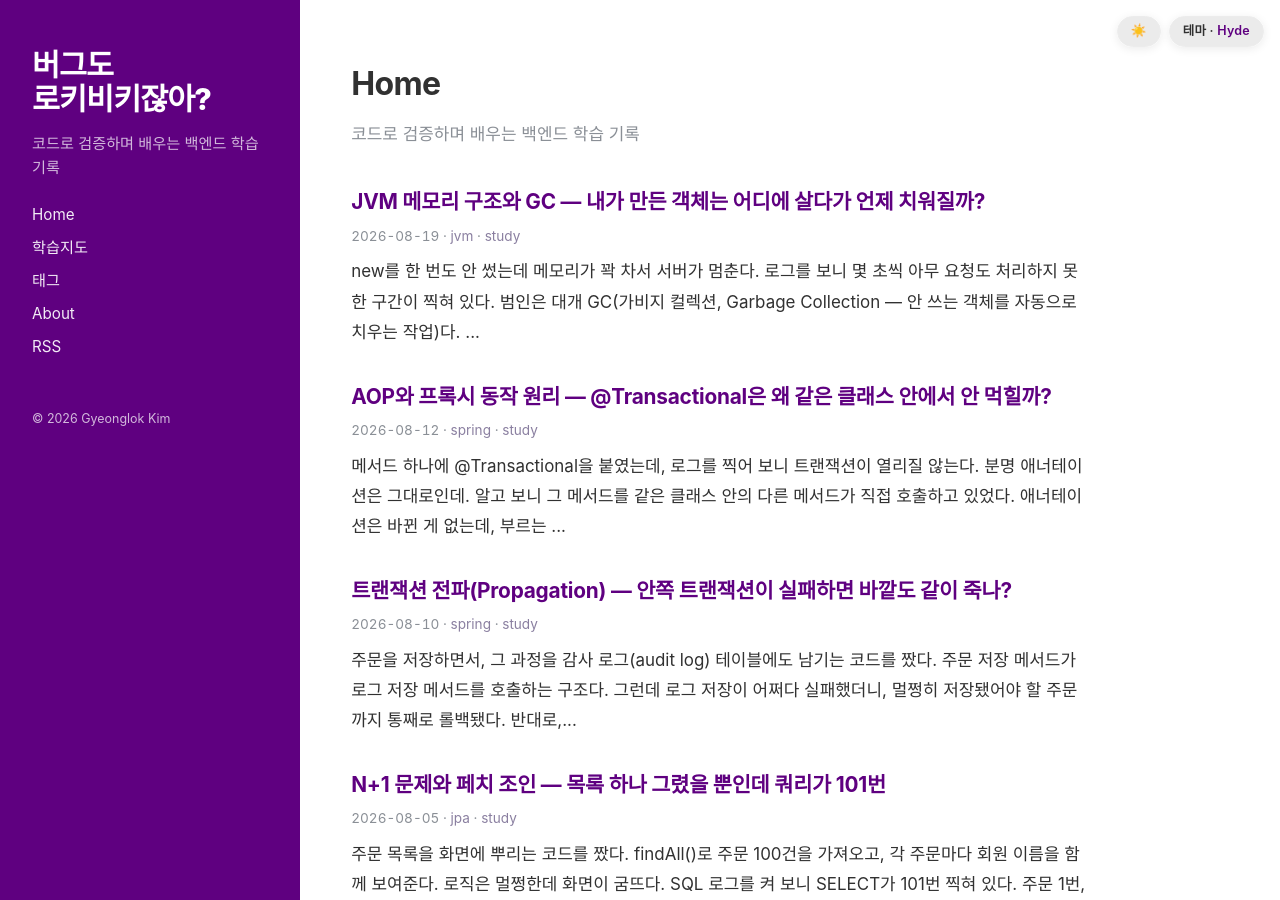
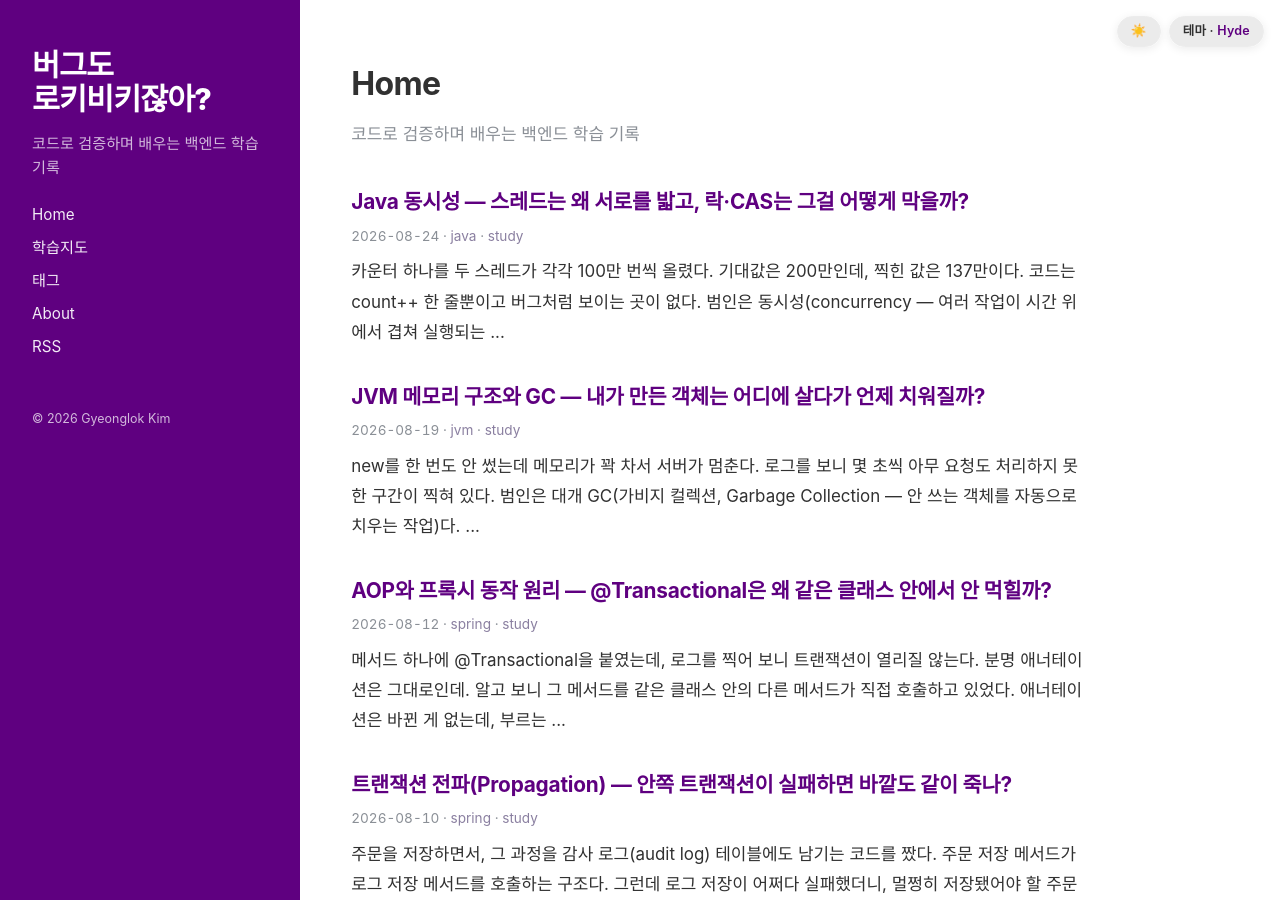
Before and after one commit to Rok93/Rok93.github.io, a Jekyll site: the page built from index.md, in a window 1280 px wide and 900 px high. Built offline with Jekyll 4.4.1, drawn with Linux system fonts in a browser that asks for light colours; some web fonts are replaced.

Commit message:
post: Java 동시성 — 스레드는 왜 서로를 밟고, 락·CAS는 그걸 어떻게 막을까? (auto via study-pipeline)

````diff
--- a/_data/roadmap.yml
+++ b/_data/roadmap.yml
@@ -54,8 +54,8 @@ categories:
         url: /2026/08/19/jvm-memory-gc.html
       - slug: "java-concurrency"
         title: "Java 동시성: 스레드·락·CAS"
-        done: false
-        url: null
+        done: true
+        url: /2026/08/24/java-concurrency.html
   - name: "분산 / 메시징"
     items:
       - slug: "cap-theorem"
--- /dev/null
+++ b/_posts/2026-08-24-java-concurrency.md
@@ -0,0 +1,203 @@
+---
+layout: post
+title: 'Java 동시성 — 스레드는 왜 서로를 밟고, 락·CAS는 그걸 어떻게 막을까?'
+date: 2026-08-24 09:00:00 +0900
+image: /assets/img/java-concurrency/hero.jpg
+generated: true
+tags: [java, study]
+sanitized: true
+---
+
+카운터 하나를 두 스레드가 각각 100만 번씩 올렸다. 기대값은 200만인데, 찍힌 값은 137만이다. 코드는 `count++` 한 줄뿐이고 버그처럼 보이는 곳이 없다. 범인은 **동시성(concurrency — 여러 작업이 시간 위에서 겹쳐 실행되는 것)**이다. 자바(Java)는 여러 **스레드(thread — 하나의 프로그램 안에서 동시에 도는 실행 흐름)**를 손쉽게 띄울 수 있지만, 그 스레드들이 **같은 데이터를 함께 만지는 순간** 위 같은 "숫자가 새는" 일이 생긴다. 이 글은 왜 `count++`가 안전하지 않은지부터, 그걸 막는 **락(lock)**과 **CAS(Compare-And-Swap)**가 각각 어떤 원리로 동작하는지를 따라간다.
+
+<p style="font-size:13px;color:#5f5a68;background:#faf8fc;border-left:3px solid #b9a9cc;padding:8px 12px;border-radius:6px;margin:16px 0;">📝 이 글에 나오는 수치·코드·시나리오는 실제 겪은 장애가 아니라, <b>개념을 쉽게 보여주기 위해 지어낸 예시</b>입니다.</p>
+
+<figure style="margin:22px 0;text-align:center;">
+<img src="/assets/img/java-concurrency/hero.jpg" alt="여러 스레드가 하나의 공유 자원에 동시에 접근하고 자물쇠가 그것을 지키는 모습을 형상화한 삽화" style="max-width:100%;border-radius:12px;">
+<figcaption style="font-size:12px;color:#5f5a68;margin-top:8px;">여러 스레드가 같은 자원을 동시에 만지면 값이 깨진다. 락·CAS는 그 접근을 정리하는 두 가지 방식이다.</figcaption>
+</figure>
+
+## `count++`은 한 동작이 아니다
+
+먼저 **무엇**부터. `count++`은 소스에선 한 줄이지만, CPU가 실제로 하는 일은 **세 단계**다.
+
+1. **읽기(read)**: 메모리에서 현재 `count` 값을 가져온다.
+2. **더하기(modify)**: 그 값에 1을 더한다.
+3. **쓰기(write)**: 결과를 다시 메모리에 저장한다.
+
+문제는 이 세 단계 **사이사이에 다른 스레드가 끼어들 수 있다**는 것이다. 스레드 A가 `count`(=10)를 읽고 아직 저장하기 전에, 스레드 B도 같은 10을 읽는다. 둘 다 11을 계산해 저장하면, 두 번 더했는데 결과는 11 — **한 번의 증가가 사라진다**. 이렇게 **실행 순서(타이밍)에 따라 결과가 달라지는 결함**을 **경쟁 상태(race condition)**라 부른다.
+
+**왜** 중요할까? 이 버그는 재현이 어렵다. 타이밍이 맞아야만 터지니, 테스트에선 멀쩡하다가 트래픽이 몰리는 운영에서만 값이 샌다. 서두의 "137만"이 바로 63만 번의 증가가 이렇게 증발한 결과다.
+
+<!-- diagram: lost-update -->
+<figure style="margin:22px 0;padding:16px;background:#faf8fc;border:1px solid #e4e0ec;border-radius:12px;max-width:470px;">
+<svg style="width:100%;height:auto;display:block;" viewBox="0 0 330 190" role="img" aria-label="두 스레드가 같은 값 10을 읽고 각자 11을 써서 한 번의 증가가 사라지는 경쟁 상태">
+  <g font-size="9" font-family="ui-monospace,SFMono-Regular,Menlo,Consolas,monospace">
+    <text x="165" y="15" text-anchor="middle" fill="#5F0080" font-weight="700" font-size="9.5">경쟁 상태: 사라진 증가</text>
+    <!-- Thread A column -->
+    <text x="66" y="34" text-anchor="middle" fill="#5F0080" font-size="8.5" font-weight="700">스레드 A</text>
+    <rect x="24" y="42" width="84" height="20" rx="4" fill="#f3ecf7" stroke="#7d5a9e"/>
+    <text x="66" y="55" text-anchor="middle" fill="#5f5a68" font-size="7.5">읽기: count=10</text>
+    <rect x="24" y="92" width="84" height="20" rx="4" fill="#f3ecf7" stroke="#7d5a9e"/>
+    <text x="66" y="105" text-anchor="middle" fill="#5f5a68" font-size="7.5">쓰기: count=11</text>
+    <!-- Thread B column -->
+    <text x="264" y="34" text-anchor="middle" fill="#5F0080" font-size="8.5" font-weight="700">스레드 B</text>
+    <rect x="222" y="66" width="84" height="20" rx="4" fill="#f3ecf7" stroke="#7d5a9e"/>
+    <text x="264" y="79" text-anchor="middle" fill="#5f5a68" font-size="7.5">읽기: count=10</text>
+    <rect x="222" y="116" width="84" height="20" rx="4" fill="#f7e6dc" stroke="#b23a00"/>
+    <text x="264" y="129" text-anchor="middle" fill="#b23a00" font-size="7.5">쓰기: count=11</text>
+    <!-- shared value -->
+    <text x="165" y="160" text-anchor="middle" fill="#b23a00" font-size="8" font-weight="700">두 번 더했는데 count = 11 (하나 증발)</text>
+    <text x="165" y="176" text-anchor="middle" fill="#5f5a68" font-size="7">B가 A의 쓰기 전에 같은 10을 읽은 게 원인</text>
+  </g>
+</svg>
+<figcaption style="font-size:12px;color:#5f5a68;margin-top:8px;">읽기와 쓰기 사이에 다른 스레드가 끼어들면, 마지막 쓰기가 앞선 쓰기를 덮어써 증가가 사라진다.</figcaption>
+</figure>
+
+## 눈에 안 보이는 또 하나의 문제 — 가시성(visibility)
+
+경쟁 상태만이 아니다. 스레드는 성능을 위해 값을 **CPU 캐시나 레지스터에 잠깐 들고** 있기도 한다. 그러면 한 스레드가 바꾼 값이 **다른 스레드에는 한동안 안 보이는** 일이 생긴다. 이걸 **가시성(visibility) 문제**라 한다.
+
+전형적 예로, 한 스레드가 `while (running) { ... }`로 도는데 다른 스레드가 `running = false`로 바꿔도 **루프가 안 멈추는** 경우가 있다. 도는 스레드가 옛 `running` 값을 캐시에 쥐고 있어서다.
+
+자바는 이를 위해 **`volatile`** 키워드를 준다. `volatile`을 붙인 변수는 항상 **주 메모리(main memory)에서 읽고 쓰도록** 강제해, 한 스레드의 변경이 즉시 다른 스레드에 보인다. 단, **주의**: `volatile`은 **가시성만** 보장하지 원자성(한 덩어리로 실행됨)은 보장하지 않는다. 그래서 `volatile int count; count++`는 여전히 안전하지 않다 — 읽기·쓰기 사이 끼어듦은 그대로 막지 못하기 때문이다.
+
+## 락(lock) — 한 번에 한 스레드만 들어가게 막는다
+
+경쟁 상태의 근본 원인은 "읽기~쓰기 세 단계가 쪼개질 수 있다"는 것이다. 그러니 **그 세 단계를 통째로 묶어, 한 번에 한 스레드만 실행하게** 만들면 된다. 이 "한 스레드만 들어갈 수 있는 구역"을 **임계 영역(critical section)**, 그 출입을 통제하는 장치를 **락(lock, 자물쇠)**이라 한다.
+
+자바의 가장 기본 도구는 **`synchronized`**다. **이 코드가 하는 일**: 메서드나 블록에 `synchronized`를 붙이면, 그 구역에 들어가려는 스레드는 먼저 **모니터 락(monitor lock)**을 얻어야 하고, 못 얻으면 앞 스레드가 나올 때까지 **기다린다(blocking)**.
+
+```java
+// 이 코드가 하는 일: 한 번에 한 스레드만 increment 본문을 실행하게 막는다
+private int count = 0;
+
+public synchronized void increment() {
+    count++;          // 읽기-더하기-쓰기가 하나의 덩어리로 보호됨
+}
+```
+
+이제 A가 `increment()` 안에 있는 동안 B는 문 앞에서 대기하므로, 서두의 "사라진 증가"가 생기지 않는다. `synchronized`는 **원자성과 가시성을 함께** 보장한다(락을 풀 때 변경이 주 메모리로 반영됨).
+
+더 유연한 도구로 **`ReentrantLock`**도 있다. `lock()` / `unlock()`을 직접 호출해, "일정 시간만 기다리기(`tryLock`)"나 "여러 조건으로 나눠 대기하기" 같은 세밀한 제어가 된다. 대신 **`unlock()`을 `finally`에서 반드시 호출**해야 한다 — 안 그러면 예외가 났을 때 락이 안 풀려 다른 스레드가 영영 못 들어간다.
+
+<!-- diagram: lock-mutex -->
+<figure style="margin:22px 0;padding:16px;background:#faf8fc;border:1px solid #e4e0ec;border-radius:12px;max-width:470px;">
+<svg style="width:100%;height:auto;display:block;" viewBox="0 0 330 175" role="img" aria-label="스레드 A가 락을 쥐고 임계 영역 안에서 실행하는 동안 스레드 B는 문 앞에서 대기하는 모습">
+  <g font-size="9" font-family="ui-monospace,SFMono-Regular,Menlo,Consolas,monospace">
+    <text x="165" y="16" text-anchor="middle" fill="#5F0080" font-weight="700" font-size="9.5">락: 한 번에 한 스레드만</text>
+    <!-- critical section box -->
+    <rect x="118" y="34" width="120" height="86" rx="8" fill="#f3ecf7" stroke="#5F0080" stroke-width="1.6"/>
+    <text x="178" y="50" text-anchor="middle" fill="#5F0080" font-size="8" font-weight="700">임계 영역</text>
+    <text x="178" y="63" text-anchor="middle" fill="#5f5a68" font-size="7">count++</text>
+    <!-- lock icon -->
+    <rect x="163" y="72" width="30" height="22" rx="3" fill="#fff" stroke="#5F0080" stroke-width="1.4"/>
+    <path d="M170,72 v-6 a8,8 0 0 1 16,0 v6" fill="none" stroke="#5F0080" stroke-width="1.4"/>
+    <!-- Thread A inside -->
+    <circle cx="150" cy="105" r="9" fill="#e3f2ea" stroke="#1f7a4d" stroke-width="1.5"/>
+    <text x="150" y="108" text-anchor="middle" fill="#1f7a4d" font-size="8">A</text>
+    <text x="150" y="132" text-anchor="middle" fill="#1f7a4d" font-size="6.8" font-weight="700">락 획득 → 실행</text>
+    <!-- Thread B waiting -->
+    <circle cx="40" cy="77" r="11" fill="#f7e6dc" stroke="#b23a00" stroke-width="1.5"/>
+    <text x="40" y="80" text-anchor="middle" fill="#b23a00" font-size="8">B</text>
+    <text x="40" y="98" text-anchor="middle" fill="#b23a00" font-size="6.8" font-weight="700">대기(blocked)</text>
+    <line x1="52" y1="77" x2="114" y2="77" stroke="#b23a00" stroke-width="1.3" stroke-dasharray="3 3" marker-end="url(#axb)"/>
+    <text x="165" y="158" text-anchor="middle" fill="#5f5a68" font-size="7.2">A가 unlock 하면 그때 B가 들어간다. 순서가 강제돼 값이 안 샌다.</text>
+    <defs><marker id="axb" markerWidth="8" markerHeight="8" refX="6" refY="3" orient="auto"><path d="M0,0 L6,3 L0,6 Z" fill="#b23a00"/></marker></defs>
+  </g>
+</svg>
+<figcaption style="font-size:12px;color:#5f5a68;margin-top:8px;">락은 임계 영역을 "한 명만 통과하는 문"으로 만든다. 나머지는 문 앞에서 기다린다(blocking).</figcaption>
+</figure>
+
+## CAS(Compare-And-Swap) — 락 없이, 실패하면 다시
+
+락은 확실하지만 비용이 있다. 대기하는 스레드는 **멈춰서(blocking)** 기다리고, 운영체제가 스레드를 재웠다 깨우는 **문맥 전환(context switch)** 비용도 든다. 경쟁이 심하지 않은데도 항상 문을 잠그는 건 과하다.
+
+그래서 나온 다른 접근이 **CAS(Compare-And-Swap, 비교 후 교체)**다. **무엇**이냐면, CPU가 제공하는 **원자적(더 이상 안 쪼개지는) 단일 명령**으로, 이렇게 동작한다.
+
+> "이 메모리 값이 **아직 내가 아는 그 값(기대값)이면**, 새 값으로 바꿔라. **이미 바뀌었으면** 바꾸지 말고 실패를 알려라."
+
+이 비교와 교체가 **한 명령으로 원자적**이라, 그 사이에 끼어듦이 없다. 만약 실패하면(다른 스레드가 먼저 바꿨으면), **최신 값을 다시 읽어 재시도**한다. 이 "성공할 때까지 반복"을 흔히 **스핀(spin)**이라 한다.
+
+자바에서는 `java.util.concurrent.atomic`의 **`AtomicInteger`** 같은 클래스가 내부적으로 CAS를 쓴다.
+
+```java
+// 이 코드가 하는 일: 락 없이, CAS로 안전하게 1씩 올린다
+private AtomicInteger count = new AtomicInteger(0);
+
+public void increment() {
+    count.incrementAndGet();   // 내부에서 CAS 재시도 루프로 원자 증가
+}
+```
+
+`incrementAndGet()` 안은 대략 "현재 값 읽기 → +1 계산 → CAS로 교체 시도 → 실패하면 처음부터"를 도는 루프다. 락을 안 걸고 실패 시 다시 하기 때문에, 이런 방식을 **락 프리(lock-free)** 또는 **낙관적(optimistic) 동시성**이라 부른다 — "대부분 충돌 안 날 거야"라고 낙관하고 일단 시도하는 것이다.
+
+<!-- diagram: cas-loop -->
+<figure style="margin:22px 0;padding:16px;background:#faf8fc;border:1px solid #e4e0ec;border-radius:12px;max-width:470px;">
+<svg style="width:100%;height:auto;display:block;" viewBox="0 0 330 185" role="img" aria-label="CAS 재시도 루프: 현재 값을 읽고 계산한 뒤 기대값과 같으면 교체 성공, 다르면 다시 읽어 재시도">
+  <g font-size="9" font-family="ui-monospace,SFMono-Regular,Menlo,Consolas,monospace">
+    <text x="165" y="16" text-anchor="middle" fill="#5F0080" font-weight="700" font-size="9.5">CAS 재시도 루프</text>
+    <rect x="26" y="30" width="90" height="24" rx="5" fill="#f3ecf7" stroke="#7d5a9e"/>
+    <text x="71" y="45" text-anchor="middle" fill="#5f5a68" font-size="7.5">현재 값 읽기 (10)</text>
+    <rect x="26" y="70" width="90" height="24" rx="5" fill="#f3ecf7" stroke="#7d5a9e"/>
+    <text x="71" y="85" text-anchor="middle" fill="#5f5a68" font-size="7.5">+1 계산 (11)</text>
+    <!-- decision -->
+    <path d="M170,58 l30,20 l-30,20 l-30,-20 z" fill="#fff" stroke="#5F0080" stroke-width="1.5"/>
+    <text x="170" y="75" text-anchor="middle" fill="#5F0080" font-size="6.8">값이 아직</text>
+    <text x="170" y="84" text-anchor="middle" fill="#5F0080" font-size="6.8">10인가?</text>
+    <line x1="116" y1="82" x2="140" y2="78" stroke="#7d5a9e" stroke-width="1.3" marker-end="url(#ac)"/>
+    <!-- success -->
+    <rect x="234" y="64" width="84" height="28" rx="5" fill="#e3f2ea" stroke="#1f7a4d" stroke-width="1.5"/>
+    <text x="276" y="76" text-anchor="middle" fill="#1f7a4d" font-size="7.5" font-weight="700">교체 성공</text>
+    <text x="276" y="86" text-anchor="middle" fill="#1f7a4d" font-size="6.8">count=11</text>
+    <line x1="200" y1="78" x2="232" y2="78" stroke="#1f7a4d" stroke-width="1.4" marker-end="url(#ac2)"/>
+    <text x="216" y="72" text-anchor="middle" fill="#1f7a4d" font-size="6.5">예</text>
+    <!-- fail loop back -->
+    <line x1="170" y1="98" x2="170" y2="140" stroke="#b23a00" stroke-width="1.3"/>
+    <text x="185" y="120" fill="#b23a00" font-size="6.5">아니오(딴 스레드가 먼저 바꿈)</text>
+    <line x1="170" y1="140" x2="71" y2="140" stroke="#b23a00" stroke-width="1.3"/>
+    <line x1="71" y1="140" x2="71" y2="56" stroke="#b23a00" stroke-width="1.3" marker-end="url(#af)"/>
+    <text x="120" y="153" text-anchor="middle" fill="#b23a00" font-size="6.8" font-weight="700">최신 값 다시 읽어 재시도(스핀)</text>
+    <defs>
+      <marker id="ac" markerWidth="8" markerHeight="8" refX="6" refY="3" orient="auto"><path d="M0,0 L6,3 L0,6 Z" fill="#7d5a9e"/></marker>
+      <marker id="ac2" markerWidth="8" markerHeight="8" refX="6" refY="3" orient="auto"><path d="M0,0 L6,3 L0,6 Z" fill="#1f7a4d"/></marker>
+      <marker id="af" markerWidth="8" markerHeight="8" refX="6" refY="3" orient="auto"><path d="M0,0 L6,3 L0,6 Z" fill="#b23a00"/></marker>
+    </defs>
+  </g>
+</svg>
+<figcaption style="font-size:12px;color:#5f5a68;margin-top:8px;">CAS는 "기대값과 같을 때만 교체"한다. 그사이 값이 바뀌었으면 실패로 돌려보내 재시도하게 한다.</figcaption>
+</figure>
+
+## 락 vs CAS — 언제 무엇을?
+
+둘은 우열이 아니라 **상황에 맞는 선택**이다.
+
+- **락(비관적, pessimistic)**: "충돌이 잦을 것"이라 보고 미리 잠근다. 경쟁이 심하거나 임계 영역이 길 때 유리하다. 대기 스레드는 멈추므로(CPU를 안 태움) 오래 기다려도 낭비가 적다. 단, **데드락(deadlock — 서로 상대의 락을 기다리며 둘 다 못 나아가는 교착)** 위험과 문맥 전환 비용이 있다.
+- **CAS(낙관적, optimistic)**: "충돌이 드물 것"이라 보고 일단 시도한다. 경쟁이 약하고 연산이 짧을 때(카운터·플래그 등) 락보다 빠르다. 단, **경쟁이 심하면 재시도(스핀)가 폭증**해 오히려 CPU를 낭비한다.
+
+CAS의 유명한 함정 하나만 짚자. 값이 **A→B→A로 되돌아온** 경우, CAS는 "여전히 A네, 안 바뀌었군" 하고 속는다. 이걸 **ABA 문제**라 한다. 자바는 값에 **버전 번호(스탬프)**를 함께 붙이는 `AtomicStampedReference`로 이를 막는다 — 값이 같아도 스탬프가 다르면 바뀐 걸로 본다.
+
+실무에선 대개 **직접 락/CAS를 짜기보다** 이미 이 원리로 만들어진 도구를 쓴다. `ConcurrentHashMap`, `AtomicLong`, `java.util.concurrent`의 큐·세마포어 등이 내부에서 락 또는 CAS를 적절히 섞어 쓴다.
+
+## 상세 예시 — 세 가지 카운터의 결과 비교
+
+**이 예시가 하는 일**: 같은 "2개 스레드가 각 100만 번 증가" 시나리오를 세 방식으로 돌렸을 때의 (지어낸) 결과다.
+
+```text
+방식                    최종 count(기대 2,000,000)   상대 소요
+① int count++          1,370,412  ❌ (값 샘)        1.0x (하지만 틀림)
+② synchronized         2,000,000  ✅               3.8x
+③ AtomicInteger(CAS)   2,000,000  ✅               1.6x
+```
+
+읽는 법:
+
+- **①**은 앞서 본 경쟁 상태로 63만 번이 증발했다. 빠르지만 **틀린 답**이라 의미가 없다.
+- **②** `synchronized`는 정답을 주지만, 매 증가마다 락을 잡고 푸는 비용 탓에 가장 느리다. 임계 영역이 `count++` 한 줄로 아주 짧아, 이 경우엔 락 오버헤드가 상대적으로 크게 드러난다.
+- **③** `AtomicInteger`(CAS)도 정답이면서 ②보다 빠르다. 연산이 짧고 락 대기가 없어, 이런 단순 카운터에는 CAS 계열이 잘 맞는다.
+
+주의: 이 순위는 **"짧은 연산 + 중간 경쟁"**이라는 조건에서의 이야기다. 임계 영역이 길거나 경쟁이 극심하면 CAS의 재시도가 늘어 `synchronized`가 더 나을 수도 있다. **정답은 "측정해서 고른다"**이다.
+
+## 한 줄 교훈
+
+**여러 스레드가 같은 데이터를 만지면 경쟁 상태와 가시성 문제가 생기며, 이를 락(한 번에 하나만 들여보내는 비관적 방식)이나 CAS(일단 시도하고 실패 시 재시도하는 낙관적 방식)로 막는다 — 무엇을 쓸지는 경쟁 강도와 임계 영역 길이를 재서 정한다.**
````
Also changed, not shown: assets/img/java-concurrency/hero.jpg (added).
